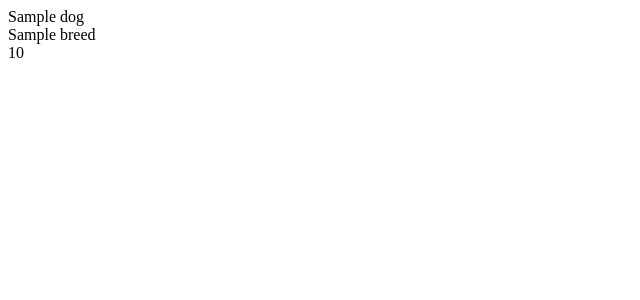
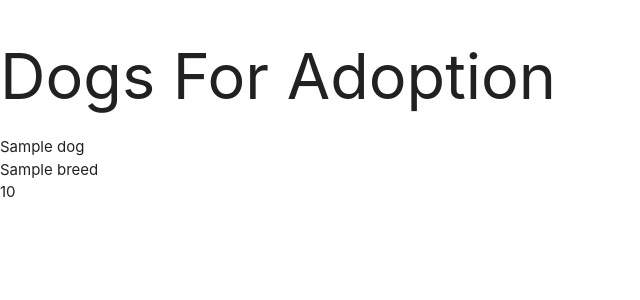
Before and after one commit to Hanmb17/CI_MS3_CoastalPawsRescue, a Flask app: page / in a window 1280 px wide. Shown: the top 300 px of the page, without its empty margins (0-640 px from the left). Run offline with Flask 3, Linux system fonts and the light colour scheme; a database or web service that is not in the repository returns one stand-in record (values such as "Sample title"); some libraries are stand-ins or nearby versions.

Commit message:
Add base.html and static CSS and JS files

```diff
--- /dev/null
+++ b/templates/base.html
@@ -0,0 +1,35 @@
+<!DOCTYPE html>
+<html lang="en">
+  <head>
+    <meta charset="UTF-8" />
+    <meta http-equiv="X-UA-Compatible" content="IE=edge" />
+    <meta name="viewport" content="width=device-width, initial-scale=1.0" />
+    <!-- Link to google fonts -->
+    <link rel="preconnect" href="https://fonts.googleapis.com" />
+    <link rel="preconnect" href="https://fonts.gstatic.com" crossorigin />
+    <link
+      href="https://fonts.googleapis.com/css2?family=Cabin:wght@400;500&family=Montserrat:wght@600&display=swap"
+      rel="stylesheet"
+    />
+    <!-- Link to materialize -->
+    <link
+      rel="stylesheet"
+      href="https://cdnjs.cloudflare.com/ajax/libs/materialize/1.0.0/css/materialize.min.css"
+    />
+    <link
+      rel="stylesheet"
+      href="{{ url_for('static', filename='css/style.css')}}"
+      type="text/css"
+    />
+
+    {% block styles %} {% endblock %}
+    <title>Coastal Paws Rescue</title>
+  </head>
+  <body>
+    {% block content %} {% endblock %}
+    <!-- Link to materialize -->
+    <script src="https://cdnjs.cloudflare.com/ajax/libs/materialize/1.0.0/js/materialize.min.js"></script>
+    <script src="{{ url_for('static', filename='js/script.js') }}"></script>
+    {% block scripts %} {% endblock %}
+  </body>
+</html>
--- a/templates/dogs.html
+++ b/templates/dogs.html
@@ -1,16 +1,9 @@
-<!DOCTYPE html>
-<html lang="en">
-<head>
-    <meta charset="UTF-8">
-    <meta http-equiv="X-UA-Compatible" content="IE=edge">
-    <meta name="viewport" content="width=device-width, initial-scale=1.0">
-    <title>Costal Paws Rescue</title>
-</head>
-<body>
+{% extends "base.html" %} {% block content %}
+    <h1>Dogs For Adoption</h1>
     {% for dogs in dogs %}
         {{ dogs.name }}<br>
         {{ dogs.breed }}<br>
         {{ dogs.age }}<br>
     {% endfor %}
-</body>
-</html>
+
+{% endblock %}
```
Also changed, not shown: static/css/style.css (added), static/js/script.js (added).
